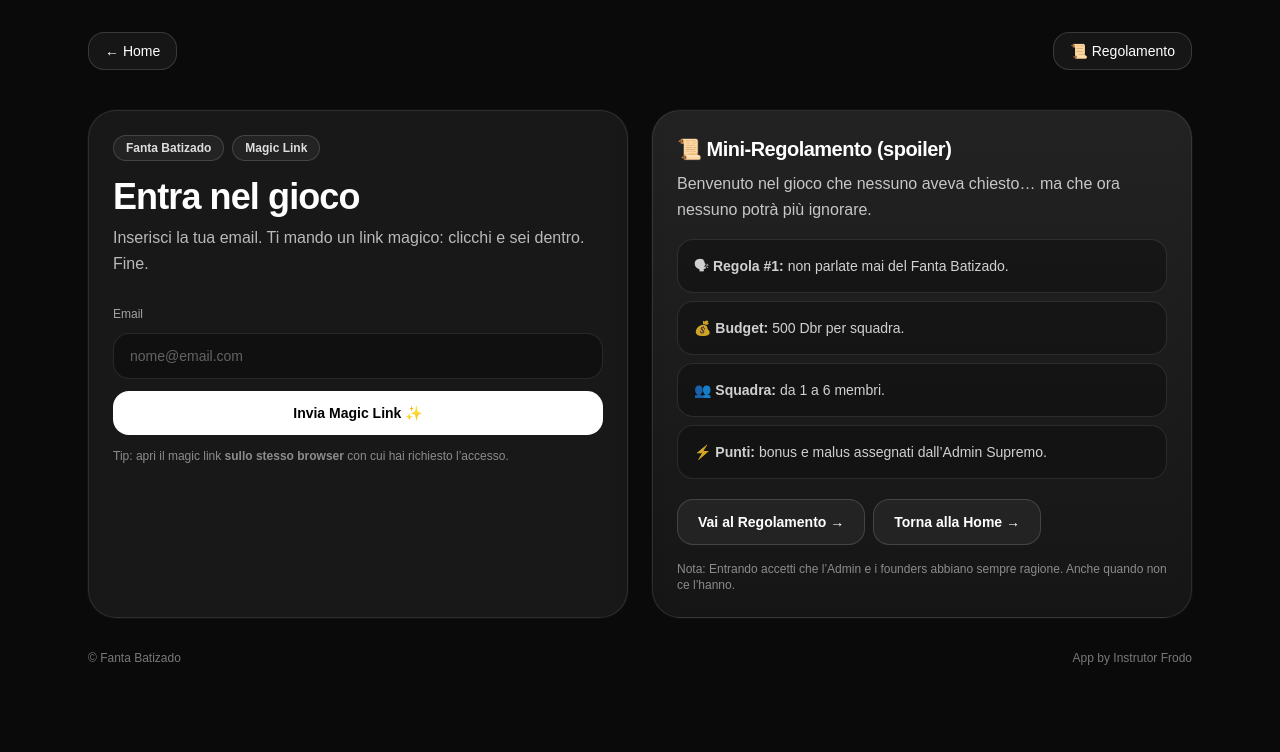
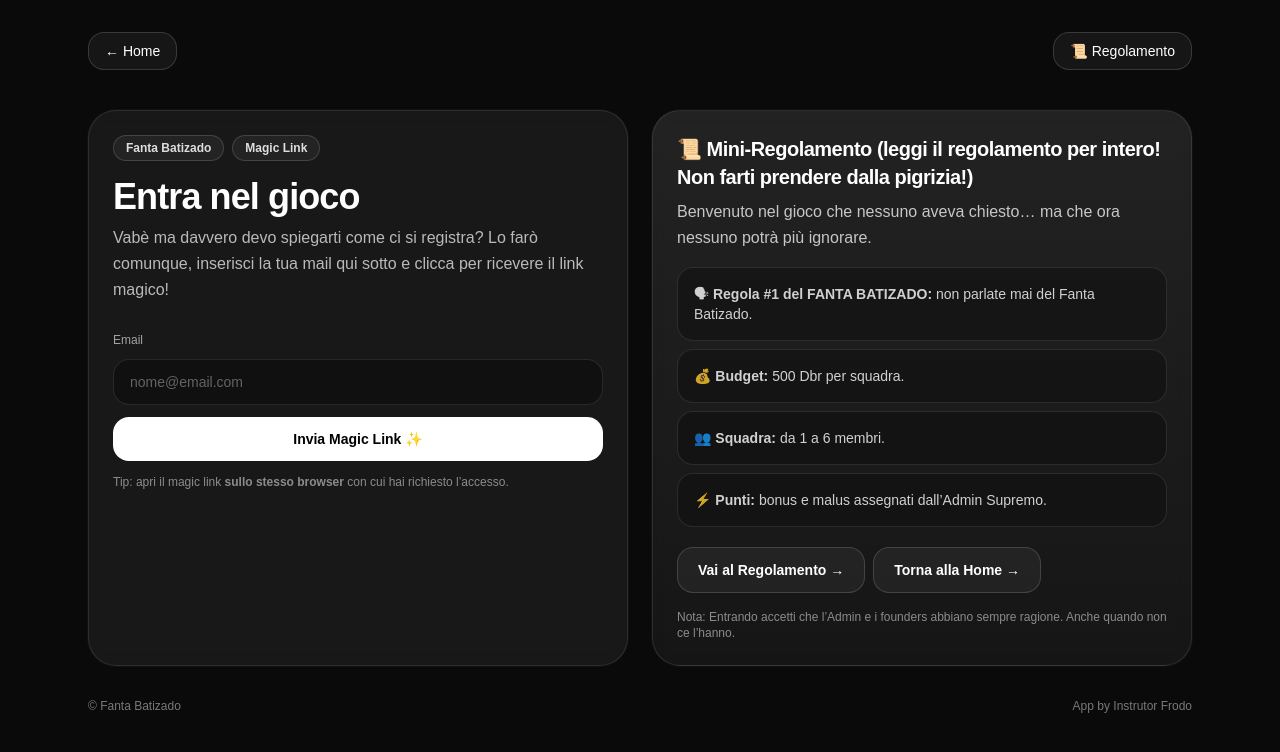
Before and after one commit to bpacentra-cyber/fanta-batizado, a Next.js app: page /login in a window 1280 px wide. Shown: the top 752 px of the page. Built offline with nearby package versions, Linux system fonts and the light colour scheme; no server answers.

Commit message:
Update login page UI

```diff
--- a/app/login/page.tsx
+++ b/app/login/page.tsx
@@ -97,8 +97,7 @@ export default function LoginPage() {
             </h1>
 
             <p className="mt-2 text-white/70 leading-relaxed">
-              Inserisci la tua email. Ti mando un link magico: clicchi e sei
-              dentro. Fine.
+              Vabè ma davvero devo spiegarti come ci si registra? Lo farò comunque, inserisci la tua mail qui sotto e clicca per ricevere il link magico!
             </p>
 
             <form onSubmit={sendMagicLink} className="mt-6 space-y-3">
@@ -144,7 +143,7 @@ export default function LoginPage() {
           {/* Mini regolamento box */}
           <section className="rounded-[28px] border border-white/10 bg-gradient-to-b from-white/[0.10] to-white/[0.05] p-6 shadow-[0_0_0_1px_rgba(255,255,255,0.03)] backdrop-blur">
             <h2 className="text-xl font-extrabold tracking-tight">
-              📜 Mini-Regolamento (spoiler)
+              📜 Mini-Regolamento (leggi il regolamento per intero! Non farti prendere dalla pigrizia!)
             </h2>
             <p className="mt-2 text-white/75 leading-relaxed">
               Benvenuto nel gioco che nessuno aveva chiesto… ma che ora nessuno
@@ -153,7 +152,7 @@ export default function LoginPage() {
 
             <div className="mt-4 space-y-2 text-sm text-white/80">
             <div className="rounded-2xl border border-white/10 bg-black/25 p-4">
-                🗣 <b>Regola #1:</b> non parlate mai del Fanta Batizado.
+                🗣 <b>Regola #1 del FANTA BATIZADO:</b> non parlate mai del Fanta Batizado.
               </div>
               <div className="rounded-2xl border border-white/10 bg-black/25 p-4">
                 💰 <b>Budget:</b> 500 Dbr per squadra.
```
